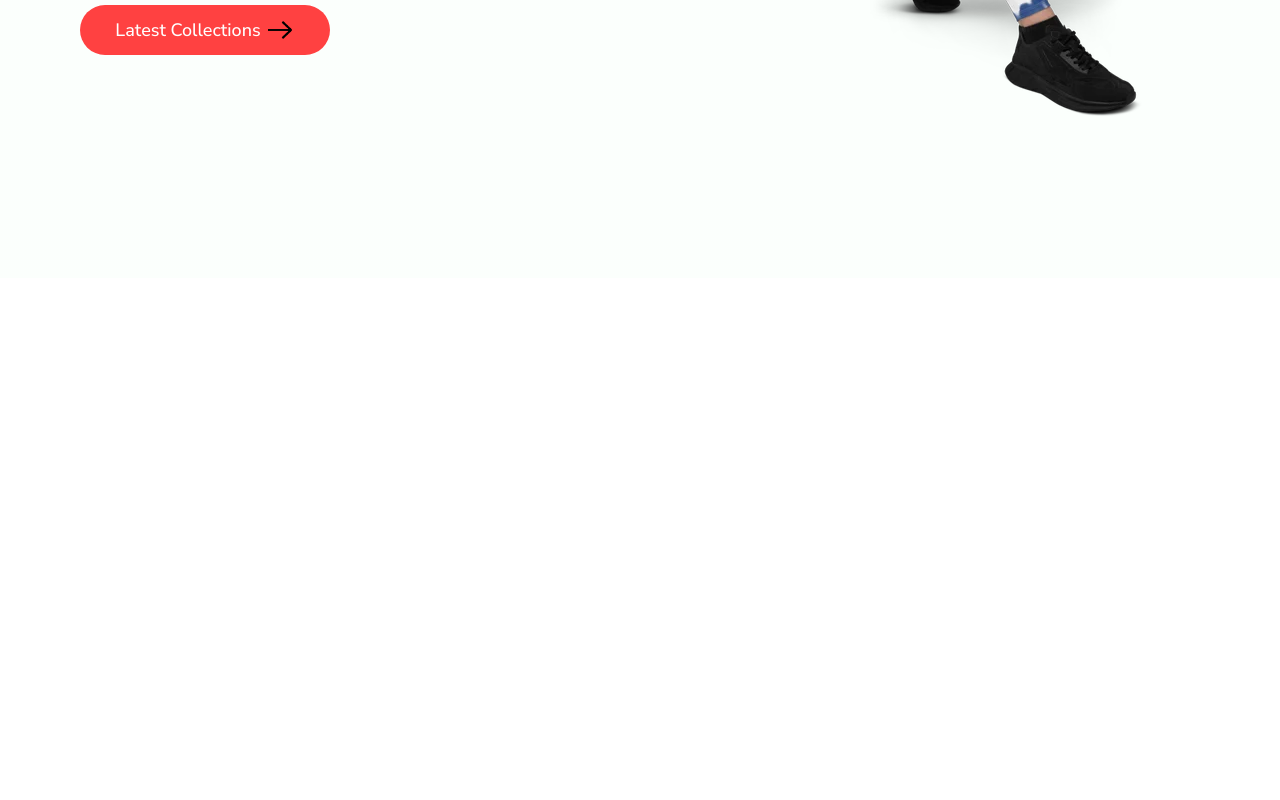
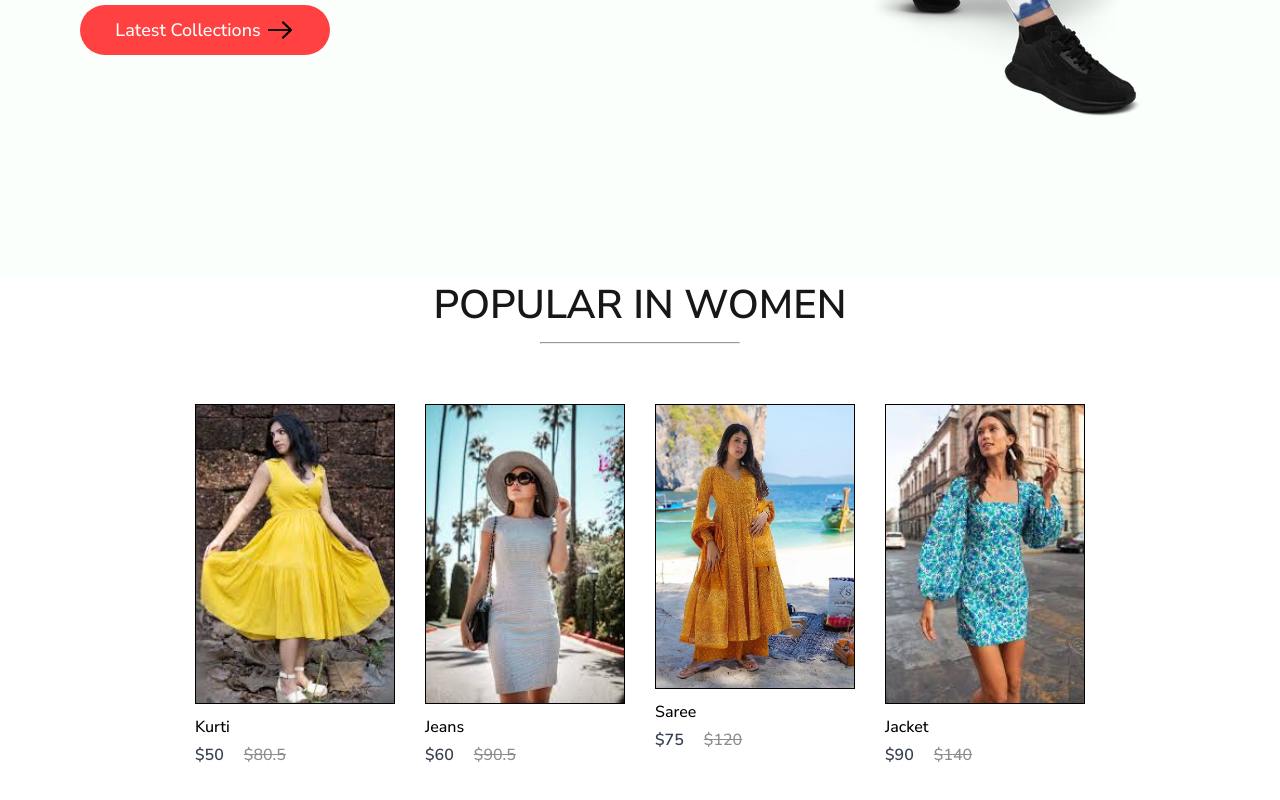
Before and after one commit to prabin738/E-Commerce-Website-React, a React (Vite) app: page / in a window 1280 px wide. Shown: the part 604-1404 px from the top of the page. Before the commit the page ends 882 px from the top, so only its background shows below. Built offline with nearby package versions, Linux system fonts and the light colour scheme.

Commit message:
data added to this list

```diff
--- /dev/null
+++ b/src/Components/Items/Item.css
@@ -0,0 +1,29 @@
+.item {
+  width: 200px;
+}
+.item img {
+  width: 200px;
+  border: 1px solid black;
+}
+.item p {
+  margin: 6px 0px;
+}
+.item-prices {
+  display: flex;
+  gap: 20px;
+}
+.item-price-new {
+  color: #374151;
+  font-size: 16px;
+  font-weight: 600;
+}
+.item-price-old {
+  color: #8c8c8c;
+  font-size: 16px;
+  font-weight: 500;
+  text-decoration: line-through;
+}
+.item:hover {
+  transform: scale(1.1);
+  transition: 0.6s;
+}
--- /dev/null
+++ b/src/Components/Items/Item.jsx
@@ -0,0 +1,15 @@
+import "./Item.css";
+const Item = (props) => {
+  return (
+    <div className="item">
+      <img src={props.image} alt="" />
+      <p>{props.name}</p>
+      <div className="item-prices">
+        <div className="item-price-new">${props.new_price}</div>
+        <div className="item-price-old">${props.old_price}</div>
+      </div>
+    </div>
+  );
+};
+
+export default Item;
--- /dev/null
+++ b/src/Components/Popular/Popular.css
@@ -0,0 +1,23 @@
+.popular {
+  display: flex;
+  flex-direction: column;
+  align-items: center;
+  gap: 10px;
+  height: 90vh;
+}
+.popular h1 {
+  color: #171717;
+  font-size: 40px;
+  font-weight: 600;
+}
+.popular hr {
+  width: 200px;
+
+  border-radius: 10px;
+  background: #252525;
+}
+.popular-item {
+  margin-top: 50px;
+  display: flex;
+  gap: 30px;
+}
--- /dev/null
+++ b/src/Components/Popular/Popular.jsx
@@ -0,0 +1,27 @@
+import Item from "../Items/Item";
+import data_product from "../../assets/data";
+import "./Popular.css";
+const Popular = () => {
+  return (
+    <div className="popular">
+      <h1>POPULAR IN WOMEN</h1>
+      <hr />
+      <div className="popular-item">
+        {data_product.map((item, i) => {
+          return (
+            <Item
+              key={i}
+              id={item.id}
+              name={item.name}
+              image={item.image}
+              new_price={item.new_price}
+              old_price={item.old_price}
+            />
+          );
+        })}
+      </div>
+    </div>
+  );
+};
+
+export default Popular;
--- a/src/Pages/Shop.jsx
+++ b/src/Pages/Shop.jsx
@@ -1,10 +1,12 @@
 import React from "react";
 import Hero from "../Components/Hero/Hero";
+import Popular from "../Components/Popular/Popular";
 
 const Shop = () => {
   return (
     <div>
       <Hero />
+      <Popular />
     </div>
   );
 };
--- a/src/assets/data.js
+++ b/src/assets/data.js
@@ -1,21 +1,42 @@
-import p1_img from '../assets/p1.jfif'
-import p2_img from '../assets/p2.jfif'
-import p3_img from '../assets/p3.avif'
-import p4_img from '../assets/p4.jfif'
+import p1_img from "../assets/p1.jfif";
+import p2_img from "../assets/p2.jfif";
+import p3_img from "../assets/p3.avif";
+import p4_img from "../assets/p4.jfif";
 
-let data_product= [
+let data_product = [
   {
     id: 1,
     name: "Kurti",
     category: "women",
     image: p1_img,
     new_price: 50.0,
-            old_price: 80.5
+    old_price: 80.5,
   },
 
-        { id: 2, name: "Jeans", category: "men", image:p2_img, new_price: 60.0, old_price: 90.5 },
-        { id: 3, name: "Saree", category: "women", image:p3_img, new_price: 75.0, old_price: 120.0 },
-        { id: 4, name: "Jacket", category: "men", image: p4_img, new_price: 90.0, old_price: 140.0 }
-]
+  {
+    id: 2,
+    name: "Jeans",
+    category: "men",
+    image: p2_img,
+    new_price: 60.0,
+    old_price: 90.5,
+  },
+  {
+    id: 3,
+    name: "Saree",
+    category: "women",
+    image: p3_img,
+    new_price: 75.0,
+    old_price: 120.0,
+  },
+  {
+    id: 4,
+    name: "Jacket",
+    category: "men",
+    image: p4_img,
+    new_price: 90.0,
+    old_price: 140.0,
+  },
+];
 
 export default data_product;
```
Lines whose indentation alone changed are shown as unchanged.
